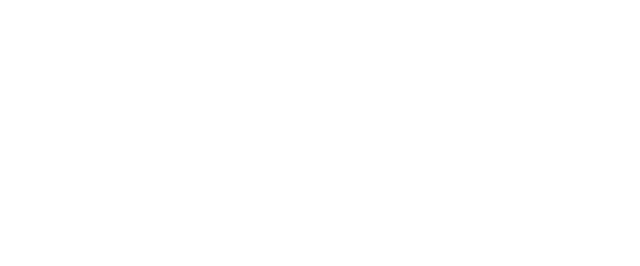
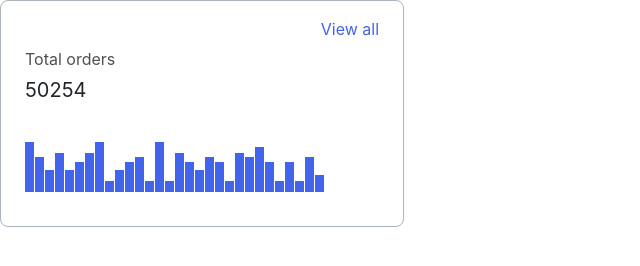
Before and after one commit to js-tasks-ru/htmlcss-20220519_vasilisa-zaytseva, a website: page 04-lection2/01-histogram/index.html in a window 1280 px wide. Shown: the whole page, without its empty margins (0-640 px from the left). Drawn offline with Linux system fonts and the light colour scheme.

Commit message:
task-04-histogram-solution

```diff
--- a/04-lection2/01-histogram/histogram.css
+++ b/04-lection2/01-histogram/histogram.css
@@ -0,0 +1,63 @@
+.histogram {
+    width: 354px;
+    height: 185px;
+    border: 1px solid #ACB5BD;
+    border-radius: 8px;
+    padding: 16px 24px 24px;
+}
+.histogram__top {
+    display: flex;
+    margin-bottom: 39px;
+    flex-direction: column-reverse;
+    gap: 6px;
+}
+.histogram__header {
+    font-family: 'Inter', sans-serif;
+    font-style: normal;
+    font-weight: 400;
+    font-size: 16px;
+    line-height: 24px;
+    color: #212429;
+    opacity: 0.8;
+    margin:0px;
+    order:1;
+
+}
+.histogram__number {
+    font-family: 'Inter', sans-serif;
+    font-style: normal;
+    font-weight: 400;
+    font-size: 20px;
+    line-height: 26px;
+    color: #212429;
+    margin:0px;
+    order:0;
+
+
+}
+.all {
+    font-family: 'Inter', sans-serif;
+    font-style: normal;
+    font-weight: 400;
+    font-size: 16px;
+    line-height: 24px;
+    text-align: right;
+    color: #4263EB;
+    align-self: flex-end;
+    order:1;
+
+}
+.histogram__bottom {
+    height: 50px;
+}
+.histogram__chart {
+    display:flex;
+    align-items: flex-end;
+    height: 50px;
+    gap:1px;
+}
+.histogram__chart-column {
+    width: 9px;
+    /*flex-grow: 1;*/
+    background: #4263EB;
+}
--- a/04-lection2/01-histogram/index.html
+++ b/04-lection2/01-histogram/index.html
@@ -6,6 +6,46 @@
         <link rel="stylesheet" href="./histogram.css">
     </head>
     <body>
-
+    <div class="histogram">
+        <div class="histogram__top">
+            <p class = 'histogram__header'>Total orders</p>
+            <h4 class="histogram__number">50254</h4>
+            <a class="all">View all</a>
+        </div>
+        <div class="histogram__bottom">
+            <div class="histogram__chart">
+                <div class="histogram__chart-column" style="height: 100%"></div>
+                <div class="histogram__chart-column" style="height: 70%"></div>
+                <div class="histogram__chart-column" style="height: 44%"></div>
+                <div class="histogram__chart-column" style="height: 78%"></div>
+                <div class="histogram__chart-column" style="height: 44%"></div>
+                <div class="histogram__chart-column" style="height: 60%"></div>
+                <div class="histogram__chart-column" style="height: 78%"></div>
+                <div class="histogram__chart-column" style="height: 100%"></div>
+                <div class="histogram__chart-column" style="height: 22%"></div>
+                <div class="histogram__chart-column" style="height: 44%"></div>
+                <div class="histogram__chart-column" style="height: 60%"></div>
+                <div class="histogram__chart-column" style="height: 70%"></div>
+                <div class="histogram__chart-column" style="height: 22%"></div>
+                <div class="histogram__chart-column" style="height: 100%"></div>
+                <div class="histogram__chart-column" style="height: 22%"></div>
+                <div class="histogram__chart-column" style="height: 78%"></div>
+                <div class="histogram__chart-column" style="height: 60%"></div>
+                <div class="histogram__chart-column" style="height: 44%"></div>
+                <div class="histogram__chart-column" style="height: 70%"></div>
+                <div class="histogram__chart-column" style="height: 60%"></div>
+                <div class="histogram__chart-column" style="height: 22%"></div>
+                <div class="histogram__chart-column" style="height: 78%"></div>
+                <div class="histogram__chart-column" style="height: 70%"></div>
+                <div class="histogram__chart-column" style="height: 90%"></div>
+                <div class="histogram__chart-column" style="height: 60%"></div>
+                <div class="histogram__chart-column" style="height: 22%"></div>
+                <div class="histogram__chart-column" style="height: 60%"></div>
+                <div class="histogram__chart-column" style="height: 22%"></div>
+                <div class="histogram__chart-column" style="height: 70%"></div>
+                <div class="histogram__chart-column" style="height: 34%"></div>
+            </div>
+        </div>
+    </div>
     </body>
 </html>
```
